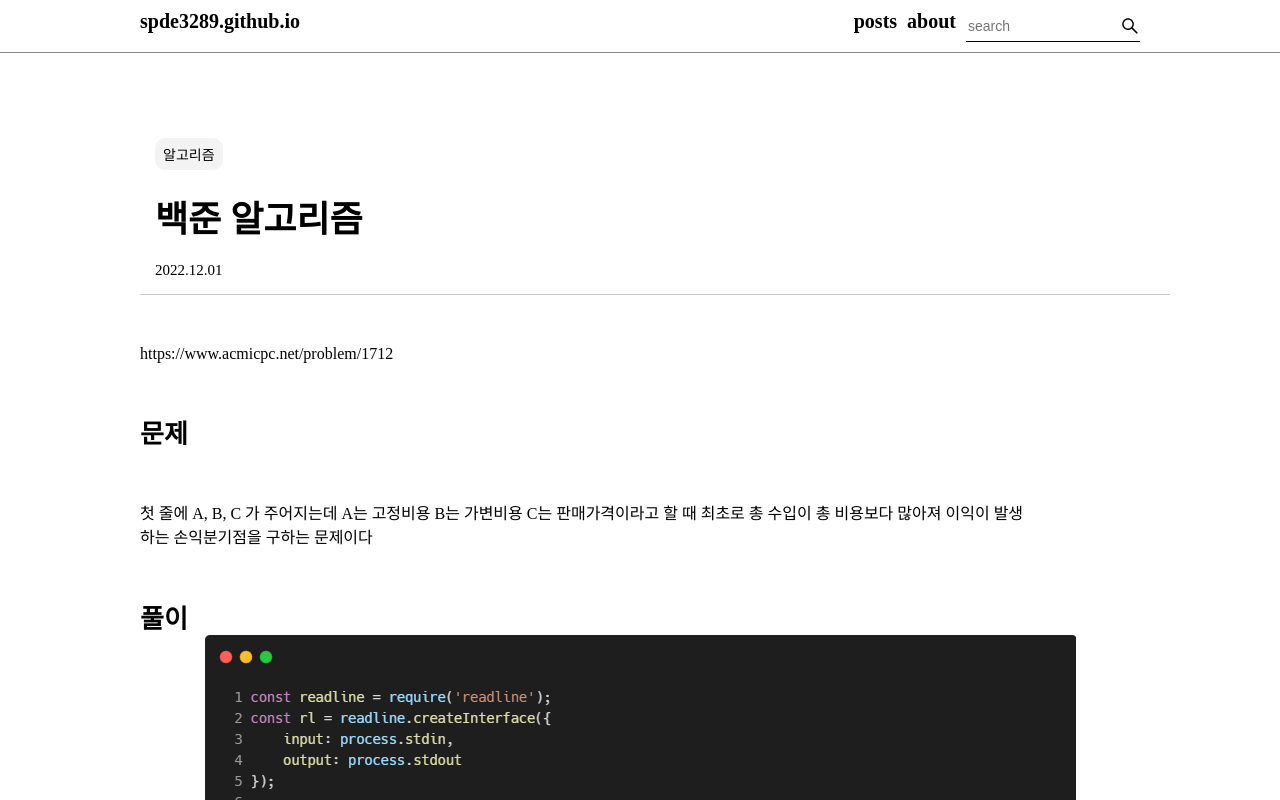
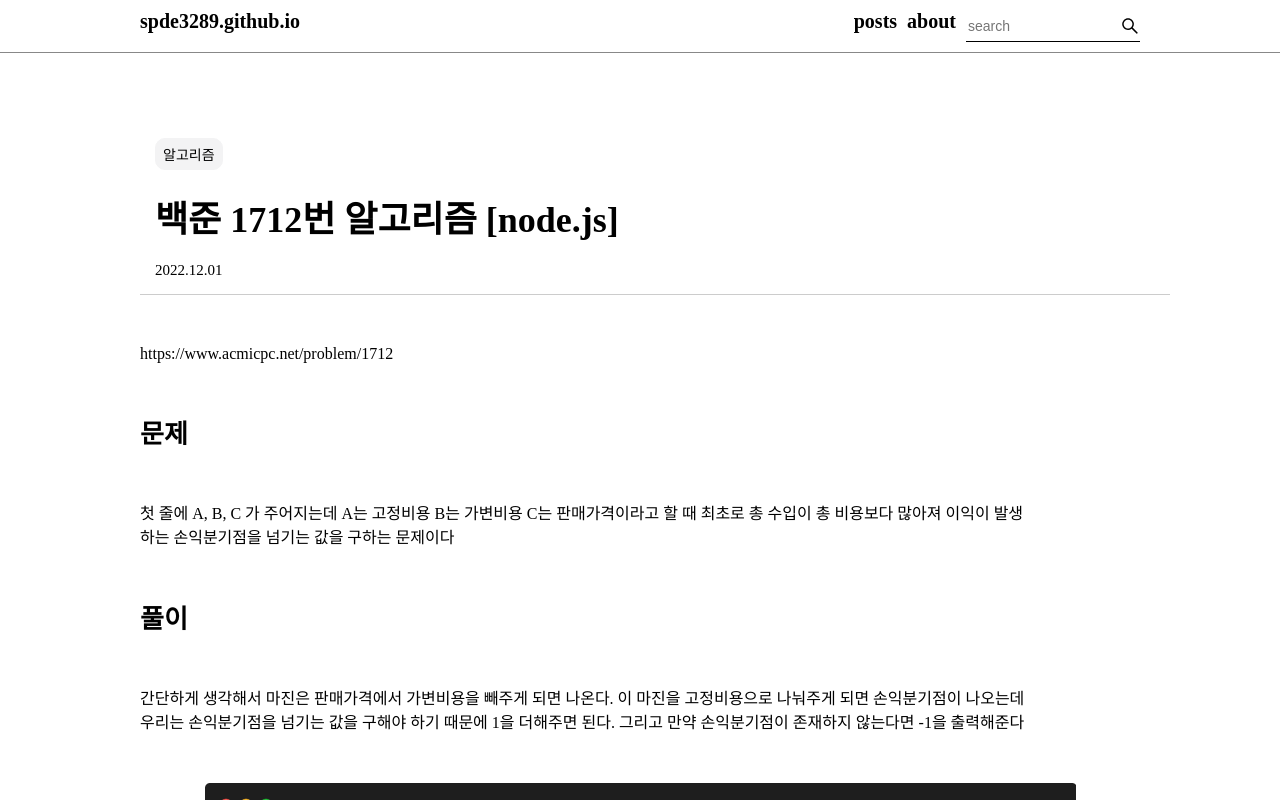
Before and after one commit to spde3289/spde3289.github.io, a React (Create React App) app: page /posts/BJ1712 in a window 1280 px wide. Shown: the top 800 px of the page. Built offline with nearby package versions, Linux system fonts and the light colour scheme.

Commit message:
Update BJ1712.js

```diff
--- a/src/pages/post/BJ1712.js
+++ b/src/pages/post/BJ1712.js
@@ -10,7 +10,7 @@ const BJ1712 = () => {
             <A>
                 <Main>
                     <PostHeader
-                    title='백준 알고리즘'
+                    title='백준 1712번 알고리즘 [node.js]'
                     tagName='알고리즘'
                     date='2022.12.01'/>
                     <div>
@@ -22,11 +22,15 @@ const BJ1712 = () => {
                         </SubTitle>
                         <PostText>
                             첫 줄에 A, B, C 가 주어지는데 A는 고정비용 B는 가변비용 C는 판매가격이라고 할 때 최초로 총 수입이 총 비용보다 많아져
-                            이익이 발생하는 손익분기점을 구하는 문제이다
+                            이익이 발생하는 손익분기점을 넘기는 값을 구하는 문제이다
                         </PostText>
                         <SubTitle>
                             풀이
                         </SubTitle>
+                        <PostText>
+                            간단하게 생각해서 마진은 판매가격에서 가변비용을 빼주게 되면 나온다. 이 마진을 고정비용으로 나눠주게 되면 손익분기점이 나오는데
+                            우리는 손익분기점을 넘기는 값을 구해야 하기 때문에 1을 더해주면 된다. 그리고 만약 손익분기점이 존재하지 않는다면 -1을 출력해준다
+                        </PostText>
                         <CodeImg>
                             <img alt="code1" src={Bj1712}/>
                         </CodeImg>
```
